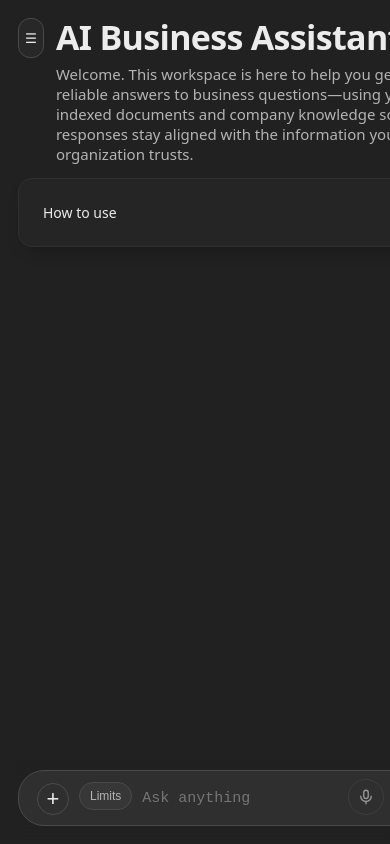
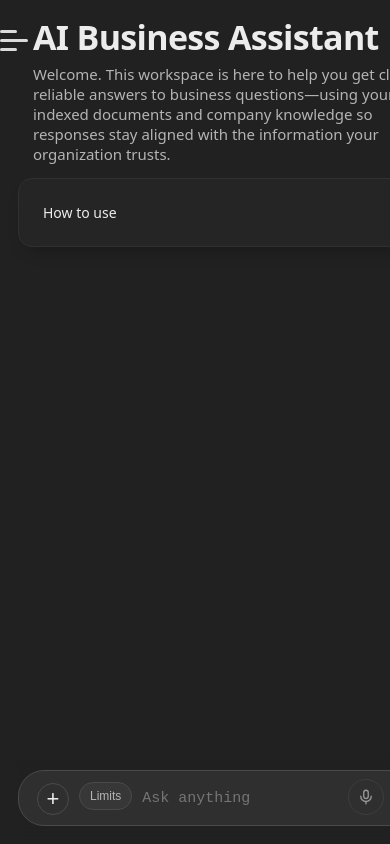
Before and after one commit to MB313313/ai-business-assistant, a React (Vite) app in the folder frontend-react/: page / in a window 390 px wide. Built offline with nearby package versions, Linux system fonts and the light colour scheme.

Commit message:
some enhancemnt to toggle sidebar  menu

```diff
--- a/frontend-react/src/App.tsx
+++ b/frontend-react/src/App.tsx
@@ -231,6 +231,25 @@ function App() {
   return (
     <div className={`appShell ${sidebarOpen ? 'appShellSidebarOpen' : 'appShellSidebarClosed'}`}>
       {isMobile ? (
+        <button
+          type="button"
+          className={[
+            'sidebarToggle',
+            'sidebarToggleDocked',
+            sidebarOpen ? 'sidebarToggleDocked--open' : '',
+          ]
+            .filter(Boolean)
+            .join(' ')}
+          aria-label={sidebarOpen ? 'Close sidebar' : 'Open sidebar'}
+          aria-expanded={sidebarOpen}
+          onClick={() => setSidebarOpen((v) => !v)}
+        >
+          <span className="burgerBar burgerBarTop" aria-hidden="true" />
+          <span className="burgerBar burgerBarMid" aria-hidden="true" />
+          <span className="burgerBar burgerBarBot" aria-hidden="true" />
+        </button>
+      ) : null}
+      {isMobile ? (
         <>
           <div className={`sidebarDrawer ${sidebarOpen ? 'sidebarDrawerOpen' : ''}`}>
             <Sidebar
@@ -271,26 +290,16 @@ function App() {
 
       <main className="main">
         <div>
-          <div className="pageHeaderRow">
-            {isMobile ? (
-              <button
-                type="button"
-                className="sidebarToggle"
-                aria-label={sidebarOpen ? 'Close sidebar' : 'Open sidebar'}
-                onClick={() => setSidebarOpen((v) => !v)}
-              >
-                ☰
-              </button>
-            ) : null}
-            <div className="pageHeaderText">
-              <h1 className="title titleBig">AI Business Assistant</h1>
-              <p className="subtitle subtitleBig">
-                Welcome. This workspace is here to help you get clear, reliable answers to business
-                questions—using your indexed documents and company knowledge so responses stay aligned
-                with the information your organization trusts.
-              </p>
+          <header className={['pageHeader', isMobile ? 'pageHeader--withNav' : ''].filter(Boolean).join(' ')}>
+            <div className="pageHeaderTitleLine">
+              <h1 className="title titleBig pageHeaderTitle">AI Business Assistant</h1>
             </div>
-          </div>
+            <p className="subtitle subtitleBig pageHeaderSubtitle">
+              Welcome. This workspace is here to help you get clear, reliable answers to business
+              questions—using your indexed documents and company knowledge so responses stay aligned
+              with the information your organization trusts.
+            </p>
+          </header>
 
           <details className="howTo card" open={false}>
             <summary className="howToSummary">
--- a/frontend-react/src/styles.css
+++ b/frontend-react/src/styles.css
@@ -55,24 +55,112 @@ a {
 }
 
 .sidebarToggle {
-  border: 1px solid var(--bubbleBorder);
-  background: rgba(255, 255, 255, 0.03);
+  border: none;
+  background: transparent;
   color: var(--text);
-  width: 40px;
-  height: 40px;
-  border-radius: 12px;
   cursor: pointer;
-  margin-bottom: 0;
+  margin: 0;
+  padding: 0;
+  transition: color 160ms ease;
+}.pageHeader--withNav
+
+.sidebarToggle:focus-visible {
+  outline: 2px solid rgba(167, 139, 250, 0.55);
+  outline-offset: 4px;
+  border-radius: 8px;
 }
 
-.pageHeaderRow {
+/* Fixed left edge (mobile): staggered pill bars → equal width on hover / when open */
+.sidebarToggleDocked {
+  position: fixed;
+  /* Flush to physical left; safe-area only on devices that need it */
+  left: env(safe-area-inset-left, 0px);
+  top: max(18px, env(safe-area-inset-top, 0px));
+  /* Above main UI when closed; below drawer (300) + backdrop (299) when open */
+  z-index: 305;
   display: flex;
-  gap: 12px;
+  flex-direction: column;
   align-items: flex-start;
+  justify-content: center;
+  gap: 6px;
+  min-width: 44px;
+  min-height: 44px;
+  /* No left padding — bars start at the screen edge (under safe-area) */
+  padding: 10px 16px 10px 0;
+  border-radius: 0 12px 12px 0;
 }
 
-.pageHeaderText {
+.sidebarToggleDocked--open {
+  z-index: 260;
+}
+
+.sidebarToggleDocked:hover {
+  color: #f0f0f0;
+}
+
+.sidebarToggleDocked:hover .burgerBar,
+.sidebarToggleDocked:focus-visible .burgerBar,
+.sidebarToggleDocked--open .burgerBar {
+  width: var(--burger-bar-wide);
+}
+
+.burgerBar {
+  display: block;
+  height: 3px;
+  border-radius: 999px;
+  background: currentColor;
+  opacity: 0.92;
+  width: var(--burger-bar-wide);
+  transition: width 0.65s cubic-bezier(0.34, 1.15, 0.64, 1), opacity 0.35s ease;
+}
+
+.burgerBarTop,
+.burgerBarBot {
+  width: var(--burger-bar-narrow);
+}
+
+.burgerBarMid {
+  width: var(--burger-bar-wide);
+}
+
+:root {
+  --burger-bar-narrow: 17px;
+  --burger-bar-wide: 28px;
+}
+
+@media (prefers-reduced-motion: reduce) {
+  .burgerBar {
+    transition: none;
+  }
+}
+
+/* Title + optional mobile nav: one line for burger + headline; subtitle below, aligned with title */
+.pageHeader {
   min-width: 0;
+}
+
+.pageHeaderTitleLine {
+  display: flex;
+  align-items: center;
+  gap: 12px;
+  min-width: 0;
+}
+
+.pageHeaderTitle {
+  margin: 0;
+  flex: 1;
+  min-width: 0;
+  line-height: 1.12;
+}
+
+.pageHeaderSubtitle {
+  margin: 8px 0 0;
+  min-width: 0;
+}
+
+/* Clear fixed burger (narrow column + padding) */
+.pageHeader--withNav {
+  padding-left: 15px;
 }
 
 .sidebarHeaderRow {
```
